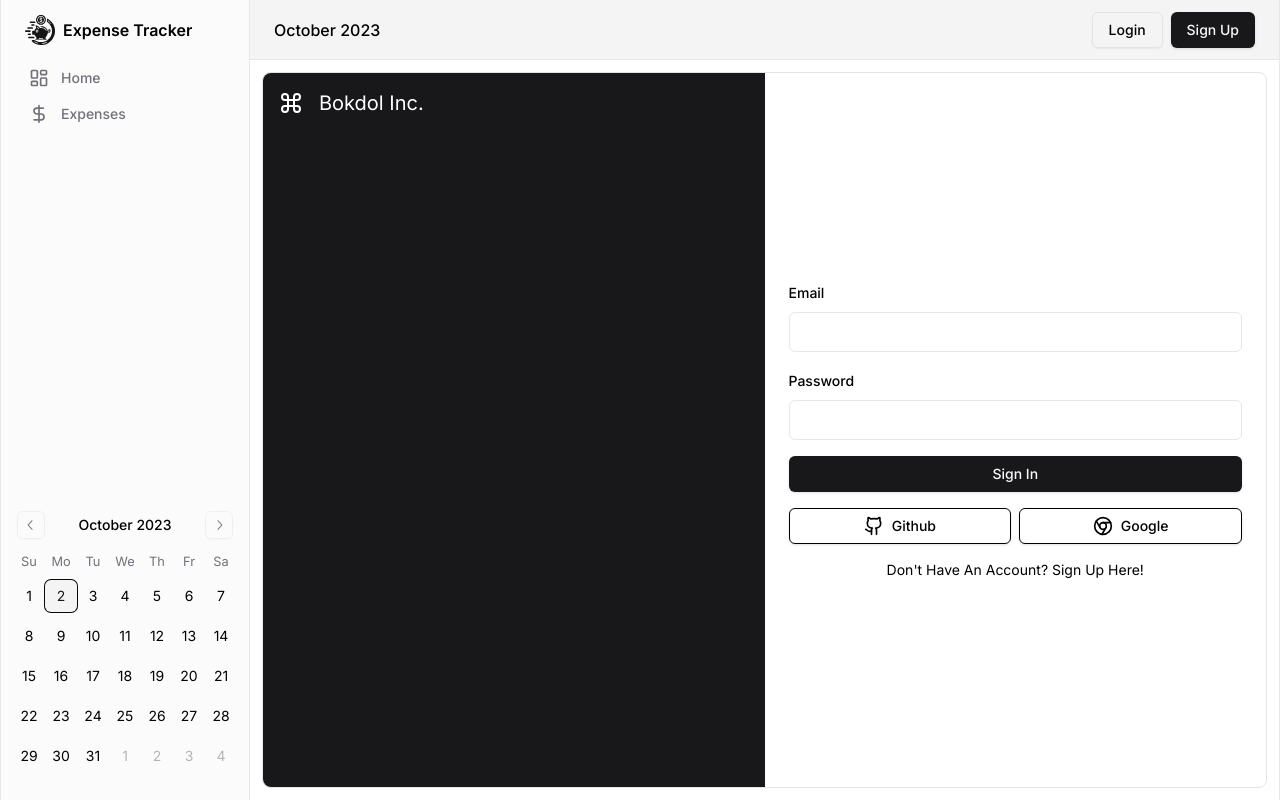
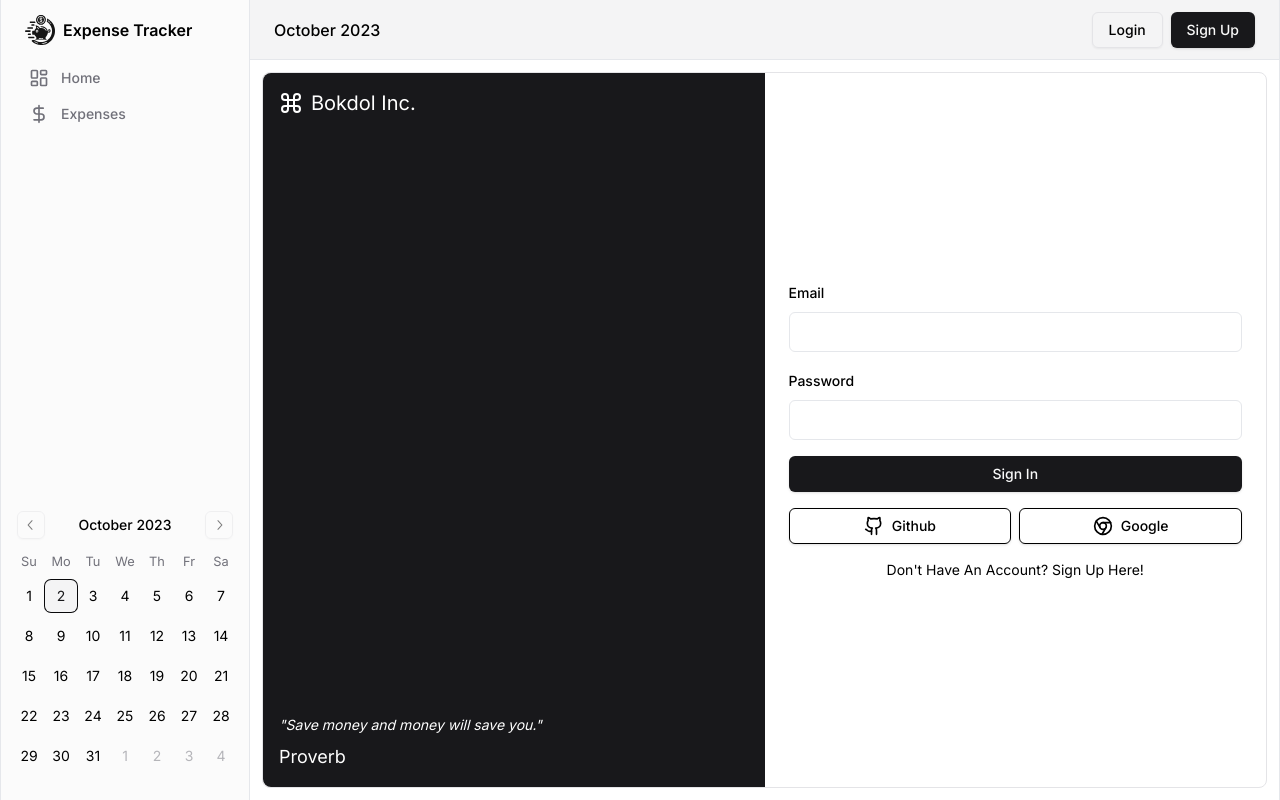
Before and after one commit to Bokdol11859/Expense-Tracker-Client, a Next.js app: page /login in a window 1280 px wide. Built offline with nearby package versions, Linux system fonts and the light colour scheme.

Commit message:
[Feat] Add random quote to left component in auth pages

```diff
--- a/src/app/login/layout.tsx
+++ b/src/app/login/layout.tsx
@@ -1,3 +1,4 @@
+import { LeftDarkComponent } from "@/common/components/Auth/LeftDarkComponent";
 import { CommandIcon } from "@/common/icons";
 import { Metadata } from "next";
 import React from "react";
@@ -15,16 +16,8 @@ export default function LoginLayout({
   return (
     <div className="flex flex-col overflow-auto h-[calc(100%-60px)]">
       <main className="flex flex-1 flex-col h-full gap-8 p-2 md:p-3 lg:flex-row">
-        <div className="flex-1 h-full rounded-lg border border-zinc-200  dark:border-zinc-800 flex">
-          <div className="hidden w-full h-full bg-zinc-900 rounded-l-lg xl:block">
-            <div className="w-full h-full flex flex-col items-center justify-between p-4">
-              <div className="w-full text-white flex gap-2 items-center justify-start">
-                <CommandIcon />
-                <h3 className=" text-xl">Bokdol Inc.</h3>
-              </div>
-              <div></div>
-            </div>
-          </div>
+        <div className="flex-1 h-full rounded-lg border border-zinc-200 dark:border-zinc-800 flex">
+          <LeftDarkComponent />
           <div className="w-full h-full">{children}</div>
         </div>
       </main>
--- a/src/app/signup/layout.tsx
+++ b/src/app/signup/layout.tsx
@@ -1,3 +1,4 @@
+import { LeftDarkComponent } from "@/common/components/Auth/LeftDarkComponent";
 import { CommandIcon } from "@/common/icons";
 import { Metadata } from "next";
 import React from "react";
@@ -16,15 +17,7 @@ export default function SignupLayout({
     <div className="flex flex-col overflow-auto h-[calc(100%-60px)]">
       <main className="flex flex-1 flex-col h-full gap-8 p-2 md:p-3 lg:flex-row">
         <div className="flex-1 h-full rounded-lg border border-zinc-200 dark:border-zinc-800 flex">
-          <div className="hidden w-full h-full bg-zinc-900 rounded-l-lg xl:block">
-            <div className="w-full h-full flex flex-col items-center justify-between p-4">
-              <div className="w-full text-white flex gap-2 items-center justify-start">
-                <CommandIcon />
-                <h3 className=" text-xl">Bokdol Inc.</h3>
-              </div>
-              <div></div>
-            </div>
-          </div>
+          <LeftDarkComponent />
           <div className="w-full h-full">{children}</div>
         </div>
       </main>
--- /dev/null
+++ b/src/common/components/Auth/LeftDarkComponent.tsx
@@ -0,0 +1,28 @@
+import { CommandIcon } from "lucide-react";
+import React from "react";
+
+import quotes from "@/quotes.json";
+
+export const LeftDarkComponent = React.memo(() => {
+  const quote = React.useMemo(() => {
+    const idx = Math.floor(Math.random() * quotes.length);
+    return quotes[idx];
+  }, []);
+
+  return (
+    <div className="hidden w-full h-full bg-zinc-900 rounded-l-lg xl:block">
+      <div className="w-full h-full flex flex-col items-center justify-between p-4">
+        <div className="w-full text-white flex gap-2 items-center justify-start">
+          <CommandIcon />
+          <h3 className=" text-xl">Bokdol Inc.</h3>
+        </div>
+        <div className="w-full text-white flex flex-col gap-2 items-start">
+          <h3 className=" text-sm italic">{`"${quote.quote}"`}</h3>
+          <h3 className=" text-lg">{quote.author}</h3>
+        </div>
+      </div>
+    </div>
+  );
+});
+
+LeftDarkComponent.displayName = "LeftDarkComponent";
--- /dev/null
+++ b/src/quotes.json
@@ -0,0 +1,42 @@
+[
+  {
+    "author": "Benjamin Franklin",
+    "quote": "A penny saved is a penny earned."
+  },
+  {
+    "author": "Warren Buffett",
+    "quote": "Do not save what is left after spending, but spend what is left after saving."
+  },
+  {
+    "author": "Proverb",
+    "quote": "Save money and money will save you."
+  },
+  {
+    "author": "Benjamin Franklin",
+    "quote": "Beware of little expenses; a small leak will sink a great ship."
+  },
+  {
+    "author": "Samuel Johnson",
+    "quote": "If you wish to get rich, save what you get. A fool can earn money; but it takes a wise man to save and dispose of it to his own advantage."
+  },
+  {
+    "author": "Joe Moore",
+    "quote": "A simple fact that is hard to learn is that the time to save money is when you have some."
+  },
+  {
+    "author": "Sophocles",
+    "quote": "There is no harm in taking a second bite of the cherry."
+  },
+  {
+    "author": "Josh Billings",
+    "quote": "It is the person who does not know where his next dollar is coming from who is the hardest to satisfy. The fellow for whom it is earned by somebody else is the one who protests that the country is going to the dogs."
+  },
+  {
+    "author": "Nathaniel Hawthorne",
+    "quote": "Happiness in this world, when it comes, comes incidentally. Make it the object of pursuit, and it leads us on a wild-goose chase and is never attained."
+  },
+  {
+    "author": "Suze Orman",
+    "quote": "Saving is a very fine thing. Especially when your parents have done it for you."
+  }
+]
```
